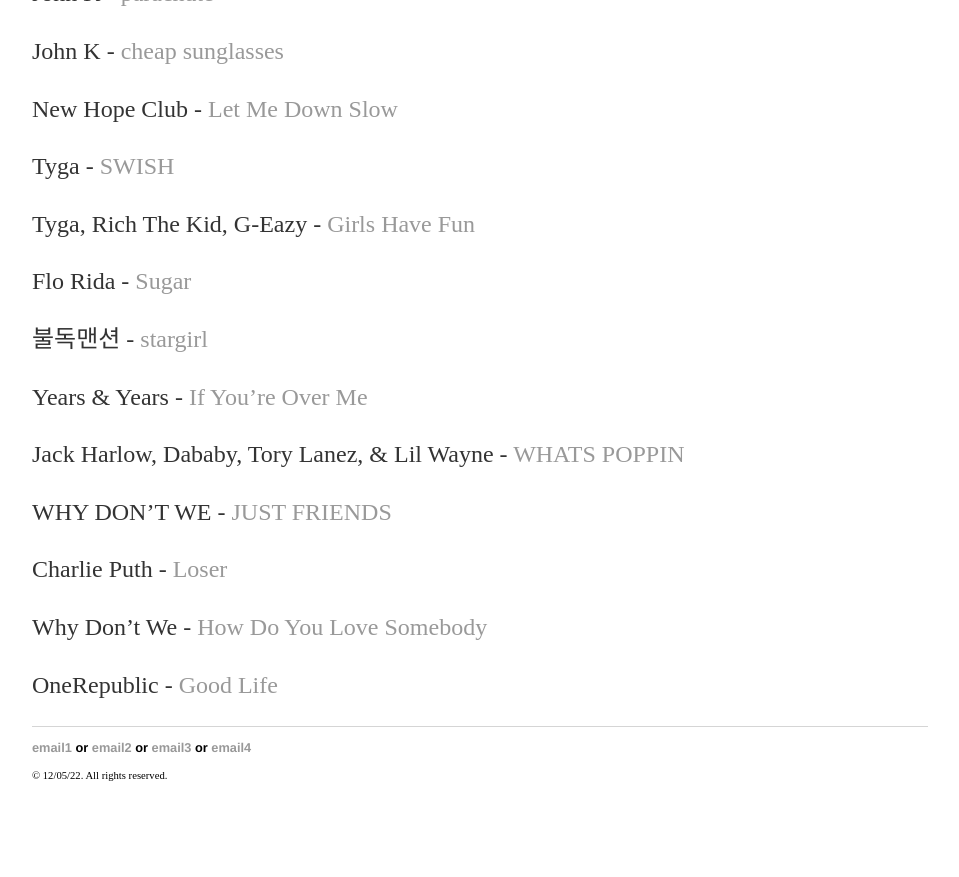
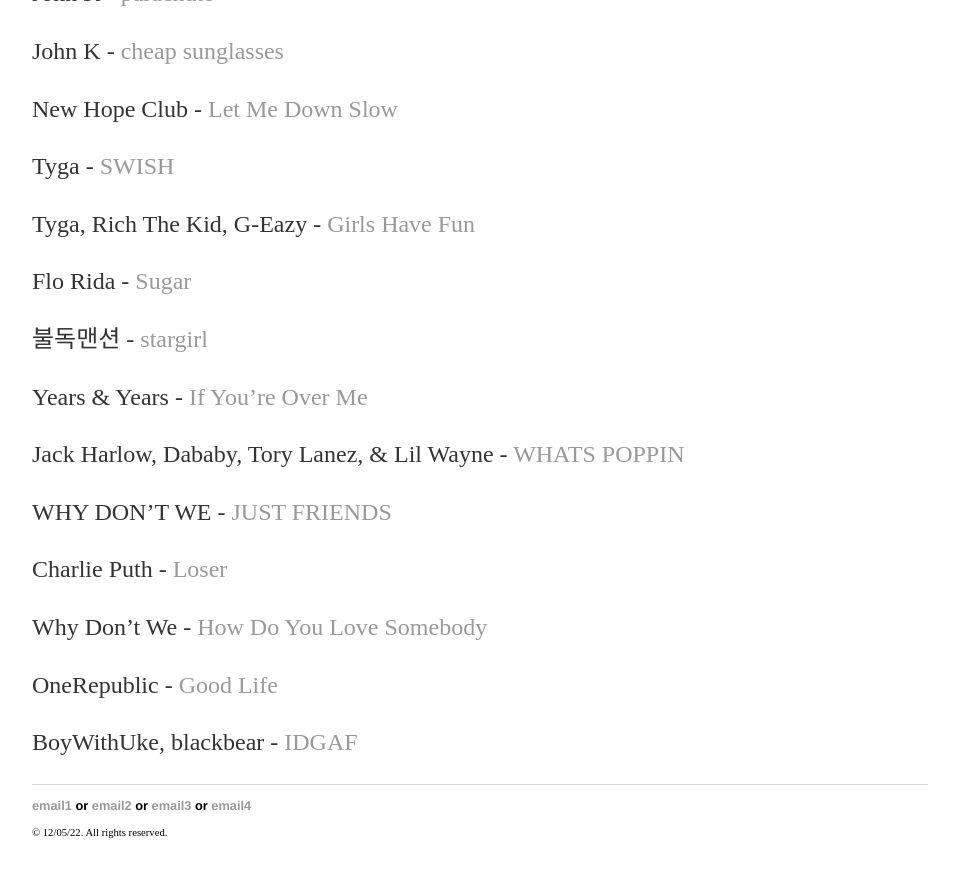
Before and after one commit to yjkweon24/yjkweon24.github.io, a Jekyll site: the page built from _posts/2018-10-23-songs-that-i-love.md, in a window 1280 px wide and 900 px high, scrolled down 24128 px. Shown: the top 877 px of the window, without its empty margins (160-1119 px from the left). Built offline with Jekyll 4.4.1, drawn with Linux system fonts in a browser that asks for light colours; before the commit the page ends 24971 px from its top, so only the background shows below that.

Commit message:
Update 2018-10-23-songs-that-i-love.md

```diff
--- a/_posts/2018-10-23-songs-that-i-love.md
+++ b/_posts/2018-10-23-songs-that-i-love.md
@@ -855,3 +855,5 @@
 Why Don't We - [How Do You Love Somebody](https://youtu.be/ODiOjXooadA)
 
 OneRepublic - [Good Life](https://www.youtube.com/watch?v=lXPYzs2BgWg&list=RDlXPYzs2BgWg&start_radio=1)
+
+BoyWithUke, blackbear - [IDGAF](https://www.youtube.com/watch?v=Q1QcLbkYFaM&ab_channel=BoyWithUkeVEVO)
```
